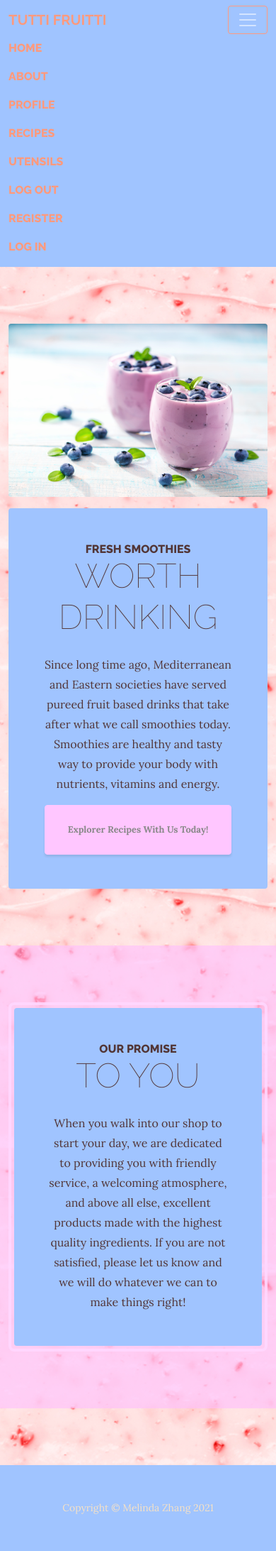
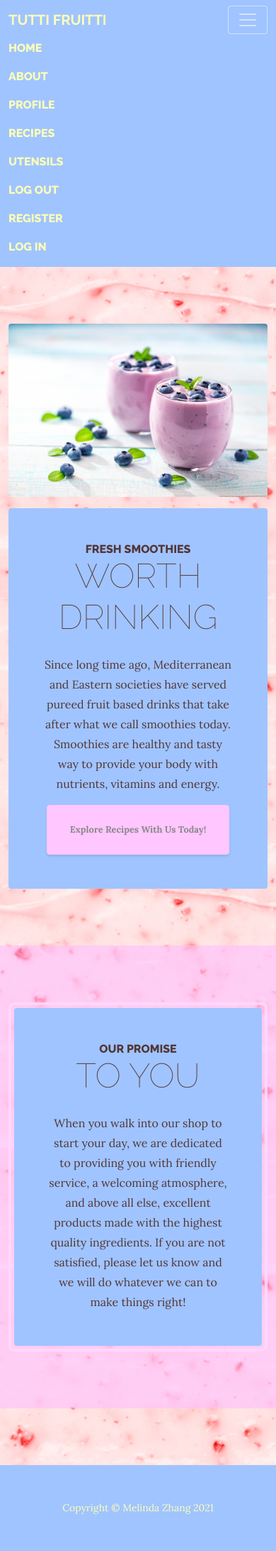
Before and after one commit to melinda-z/CI-MS3-Tutti-Fruitti, a Flask app: page / in a window 390 px wide, after a click that opens the changed part. Shown: the whole page at 71% size. Run offline with Flask 2, Linux system fonts and the light colour scheme; some libraries are stand-ins or nearby versions.

Commit message:
Template Inheritance in all html files

```diff
--- a/static/css/app.css
+++ b/static/css/app.css
@@ -12,10 +12,10 @@ body {
   background-color: #a0c4ff;
 }
 #mainNav .navbar-brand {
-  color: #fd9a7e;
+  color: #fdffb6;
 }
 #mainNav .navbar-nav .nav-item .nav-link {
-  color: #fd9a7e;
+  color: #fdffb6;
   font-weight: 800;
 }
 .btn-primary {
@@ -23,6 +23,12 @@ body {
   border-color: #ffc6ff;
   color: #888;
 }
+.btn-primary:hover {
+  color: #888;
+  background-color: #fdffb6;
+  border-color: #fdffb6;
+}
+
 .cta {
   background-color: rgb(255, 191, 255, 0.6);
 }
@@ -36,8 +42,11 @@ body {
   font-size: 4rem;
   font-weight: 800;
   color: #fd9a7e;
+  text-decoration: none;
 }
 .navbar-dark .navbar-toggler {
-  color: rgb(255, 153, 126);
-  border-color: rgb(255, 153, 126);
+  border-color: rgba(255, 255, 255, 0.5);
 }
+.text-faded {
+  color: #fdffb6;
+}
--- a/templates/base.html
+++ b/templates/base.html
@@ -32,16 +32,14 @@
   <body>
     <header>
       <h1 class="site-heading text-center text-faded d-none d-lg-block">
-        <span class="site-heading-upper mb-3">Tutti Fruitti</span>
+        <a class="site-heading-upper mb-3" href="/">Tutti Fruitti</a>
         <span class="site-heading-lower">The Smoothies Recipe Explorer</span>
       </h1>
     </header>
     <!-- Navigation-->
     <nav class="navbar navbar-expand-lg navbar-dark py-lg-4" id="mainNav">
       <div class="container">
-        <a
-          class="navbar-brand text-uppercase fw-bold d-lg-none"
-          href="home.html"
+        <a class="navbar-brand text-uppercase fw-bold d-lg-none" href="/"
           >Tutti Fruitti</a
         >
         <button
--- a/templates/home.html
+++ b/templates/home.html
@@ -20,7 +20,7 @@
         </p>
         <div class="intro-button mx-auto">
           <a class="btn btn-primary btn-xl" href="#!"
-            >Explorer Recipes With Us Today!</a
+            >Explore Recipes With Us Today!</a
           >
         </div>
       </div>
--- a/templates/login.html
+++ b/templates/login.html
@@ -0,0 +1 @@
+{% extends "base.html" %} {% block content %} {% endblock %}
--- a/templates/logout.html
+++ b/templates/logout.html
@@ -0,0 +1 @@
+{% extends "base.html" %} {% block content %} {% endblock %}
--- a/templates/profile.html
+++ b/templates/profile.html
@@ -0,0 +1 @@
+{% extends "base.html" %} {% block content %} {% endblock %}
--- a/templates/register.html
+++ b/templates/register.html
@@ -0,0 +1 @@
+{% extends "base.html" %} {% block content %} {% endblock %}
```
